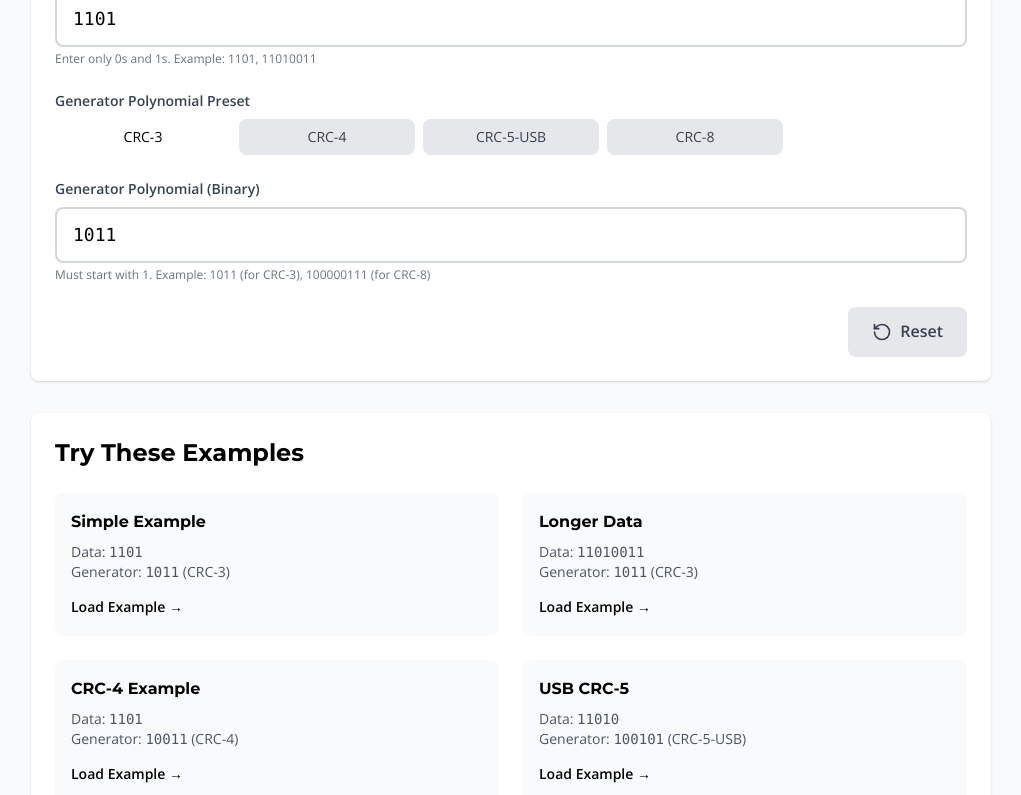
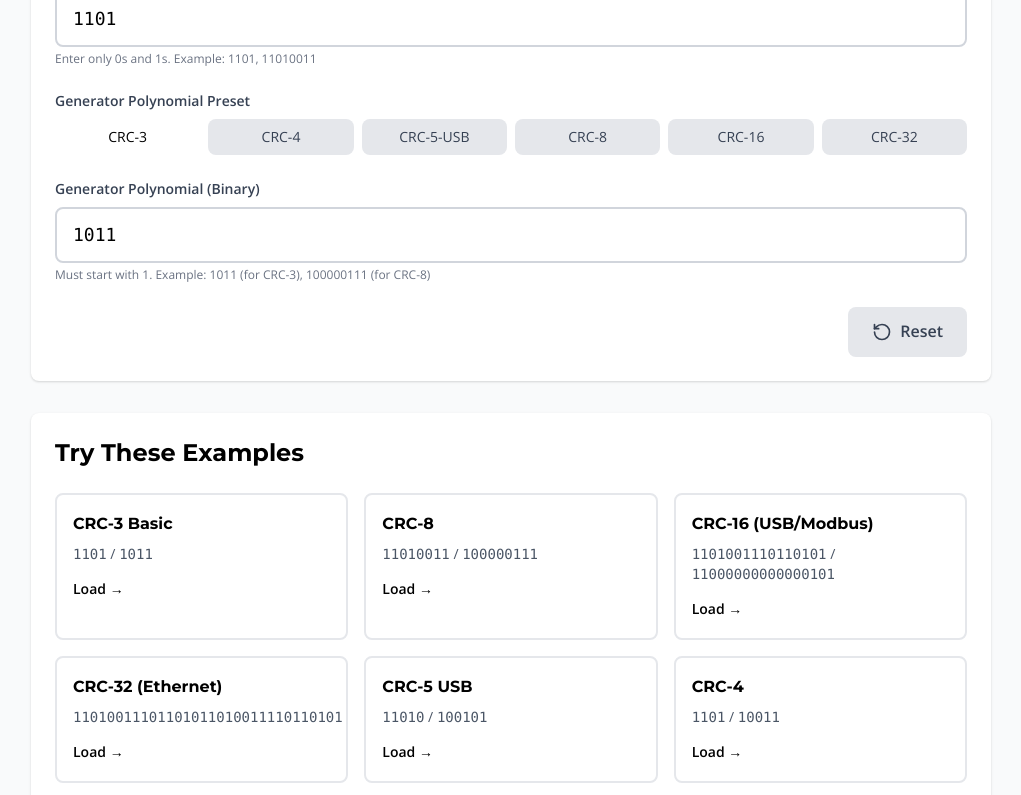
Before and after one commit to SmazSupport/crc-educational-site, a React (Vite) app: page /crc-educational-site/calculator in a window 1280 px wide. Shown: the part 465-1260 px from the top of the page, without its empty margins (129-1150 px from the left). Built offline with nearby package versions, Linux system fonts and the light colour scheme.

Commit message:
finishing updates

```diff
--- a/src/pages/Calculator.jsx
+++ b/src/pages/Calculator.jsx
@@ -13,6 +13,8 @@ const Calculator = () => {
     { name: 'CRC-4', generator: '10011' },
     { name: 'CRC-5-USB', generator: '100101' },
     { name: 'CRC-8', generator: '100000111' },
+    { name: 'CRC-16', generator: '11000000000000101' },
+    { name: 'CRC-32', generator: '100000100110000010001110110110111' },
   ];
 
   const [selectedPreset, setSelectedPreset] = useState('CRC-3');
@@ -185,7 +187,7 @@ const Calculator = () => {
               <label className="block text-sm font-semibold text-gray-700 mb-2">
                 Generator Polynomial Preset
               </label>
-              <div className="grid grid-cols-2 md:grid-cols-5 gap-2">
+              <div className="grid grid-cols-2 md:grid-cols-6 gap-2">
                 {presets.map((preset) => (
                   <button
                     key={preset.name}
@@ -323,12 +325,11 @@ const Calculator = () => {
           <div className="card">
             <h2 className="text-2xl font-bold text-gray-800 mb-6">Try These Examples</h2>
 
-            <div className="grid md:grid-cols-2 gap-6">
-              <div className="bg-gray-50 rounded-lg p-4">
-                <h3 className="font-semibold text-gray-800 mb-2">Simple Example</h3>
+            <div className="grid md:grid-cols-3 gap-4">
+              <div className="border-2 border-gray-200 rounded-lg p-4 hover:border-fhsu-gold transition-colors">
+                <h3 className="font-semibold text-gray-800 mb-2">CRC-3 Basic</h3>
                 <p className="text-sm text-gray-600 mb-3">
-                  Data: <span className="font-mono">1101</span><br />
-                  Generator: <span className="font-mono">1011</span> (CRC-3)
+                  <span className="font-mono">1101</span> / <span className="font-mono">1011</span>
                 </p>
                 <button
                   onClick={() => {
@@ -339,34 +340,86 @@ const Calculator = () => {
                   }}
                   className="text-fhsu-gold hover:text-fhsu-gold-dark font-semibold text-sm cursor-pointer hover:underline"
                 >
-                  Load Example →
+                  Load →
                 </button>
               </div>
 
-              <div className="bg-gray-50 rounded-lg p-4">
-                <h3 className="font-semibold text-gray-800 mb-2">Longer Data</h3>
+              <div className="border-2 border-gray-200 rounded-lg p-4 hover:border-fhsu-gold transition-colors">
+                <h3 className="font-semibold text-gray-800 mb-2">CRC-8</h3>
                 <p className="text-sm text-gray-600 mb-3">
-                  Data: <span className="font-mono">11010011</span><br />
-                  Generator: <span className="font-mono">1011</span> (CRC-3)
+                  <span className="font-mono">11010011</span> / <span className="font-mono">100000111</span>
                 </p>
                 <button
                   onClick={() => {
                     setData('11010011');
-                    setGenerator('1011');
-                    setSelectedPreset('CRC-3');
+                    setGenerator('100000111');
+                    setSelectedPreset('CRC-8');
                     window.scrollTo({ top: 0, behavior: 'smooth' });
                   }}
                   className="text-fhsu-gold hover:text-fhsu-gold-dark font-semibold text-sm cursor-pointer hover:underline"
                 >
-                  Load Example →
+                  Load →
                 </button>
               </div>
 
-              <div className="bg-gray-50 rounded-lg p-4">
-                <h3 className="font-semibold text-gray-800 mb-2">CRC-4 Example</h3>
+              <div className="border-2 border-gray-200 rounded-lg p-4 hover:border-fhsu-gold transition-colors">
+                <h3 className="font-semibold text-gray-800 mb-2">CRC-16 (USB/Modbus)</h3>
                 <p className="text-sm text-gray-600 mb-3">
-                  Data: <span className="font-mono">1101</span><br />
-                  Generator: <span className="font-mono">10011</span> (CRC-4)
+                  <span className="font-mono">1101001110110101</span> / <span className="font-mono">11000000000000101</span>
+                </p>
+                <button
+                  onClick={() => {
+                    setData('1101001110110101');
+                    setGenerator('11000000000000101');
+                    setSelectedPreset('CRC-16');
+                    window.scrollTo({ top: 0, behavior: 'smooth' });
+                  }}
+                  className="text-fhsu-gold hover:text-fhsu-gold-dark font-semibold text-sm cursor-pointer hover:underline"
+                >
+                  Load →
+                </button>
+              </div>
+
+              <div className="border-2 border-gray-200 rounded-lg p-4 hover:border-fhsu-gold transition-colors">
+                <h3 className="font-semibold text-gray-800 mb-2">CRC-32 (Ethernet)</h3>
+                <p className="text-sm text-gray-600 mb-3">
+                  <span className="font-mono">11010011101101011010011110110101</span>
+                </p>
+                <button
+                  onClick={() => {
+                    setData('11010011101101011010011110110101');
+                    setGenerator('100000100110000010001110110110111');
+                    setSelectedPreset('CRC-32');
+                    window.scrollTo({ top: 0, behavior: 'smooth' });
+                  }}
+                  className="text-fhsu-gold hover:text-fhsu-gold-dark font-semibold text-sm cursor-pointer hover:underline"
+                >
+                  Load →
+                </button>
+              </div>
+
+              <div className="border-2 border-gray-200 rounded-lg p-4 hover:border-fhsu-gold transition-colors">
+                <h3 className="font-semibold text-gray-800 mb-2">CRC-5 USB</h3>
+                <p className="text-sm text-gray-600 mb-3">
+                  <span className="font-mono">11010</span> / <span className="font-mono">100101</span>
+                </p>
+                <button
+                  onClick={() => {
+                    setData('11010');
+                    setGenerator('100101');
+                    setSelectedPreset('CRC-5-USB');
+                    window.scrollTo({ top: 0, behavior: 'smooth' });
+                  }}
+                  className="text-fhsu-gold hover:text-fhsu-gold-dark font-semibold text-sm cursor-pointer hover:underline"
+                >
+                  Load →
+                </button>
+              </div>
+
+              <div className="border-2 border-gray-200 rounded-lg p-4 hover:border-fhsu-gold transition-colors">
+                <h3 className="font-semibold text-gray-800 mb-2">CRC-4</h3>
+                <p className="text-sm text-gray-600 mb-3">
+                  <span className="font-mono">1101</span> / <span className="font-mono">10011</span>
                 </p>
                 <button
                   onClick={() => {
@@ -377,26 +430,7 @@ const Calculator = () => {
                   }}
                   className="text-fhsu-gold hover:text-fhsu-gold-dark font-semibold text-sm cursor-pointer hover:underline"
                 >
-                  Load Example →
-                </button>
-              </div>
-
-              <div className="bg-gray-50 rounded-lg p-4">
-                <h3 className="font-semibold text-gray-800 mb-2">USB CRC-5</h3>
-                <p className="text-sm text-gray-600 mb-3">
-                  Data: <span className="font-mono">11010</span><br />
-                  Generator: <span className="font-mono">100101</span> (CRC-5-USB)
-                </p>
-                <button
-                  onClick={() => {
-                    setData('11010');
-                    setGenerator('100101');
-                    setSelectedPreset('CRC-5-USB');
-                    window.scrollTo({ top: 0, behavior: 'smooth' });
-                  }}
-                  className="text-fhsu-gold hover:text-fhsu-gold-dark font-semibold text-sm cursor-pointer hover:underline"
-                >
-                  Load Example →
+                  Load →
                 </button>
               </div>
             </div>
--- a/src/pages/References.jsx
+++ b/src/pages/References.jsx
@@ -36,37 +36,26 @@ const References = () => {
           </div>
         </section>
 
-        {/* Design Attribution */}
+        {/* Additional Notes */}
         <section className="mb-12">
           <div className="bg-white rounded-lg shadow-md p-8">
-            <h2 className="text-2xl font-bold text-gray-800 mb-4">Design Attribution</h2>
-            <p className="text-gray-700">
-              The color scheme and visual style of this website are based on the Fort Hays State University (FHSU) brand guidelines.
-              The primary colors—FHSU Black (#000000) and Tiger Gold (#F6BE00)—along with the typography choices (Montserrat for headings, Open Sans for body text)
-              were adapted from the official FHSU website (<a href="https://www.fhsu.edu" target="_blank" rel="noopener noreferrer" className="text-fhsu-gold hover:underline">https://www.fhsu.edu</a>)
-              to maintain institutional brand consistency.
-            </p>
-          </div>
-        </section>
+            <h2 className="text-2xl font-bold text-gray-800 mb-4">Additional Notes</h2>
 
-        {/* Development Stack */}
-        <section className="mb-12">
-          <div className="bg-white rounded-lg shadow-md p-8">
-            <h2 className="text-2xl font-bold text-gray-800 mb-4">Development Stack</h2>
-            <p className="text-gray-700 mb-4">
-              This educational website was built using modern web development technologies:
-            </p>
-            <ul className="list-disc list-inside space-y-2 text-gray-700 ml-4">
-              <li><strong>React</strong> - JavaScript library for building the user interface</li>
-              <li><strong>React Router</strong> - Client-side routing for navigation between pages</li>
-              <li><strong>Tailwind CSS</strong> - Utility-first CSS framework for styling</li>
-              <li><strong>Vite</strong> - Build tool and development server</li>
-              <li><strong>Lucide React</strong> - Icon library for UI elements</li>
-              <li><strong>GitHub Pages</strong> - Hosting platform for deployment</li>
-            </ul>
-            <p className="text-gray-700 mt-4">
-              The source code is version-controlled using Git and hosted on GitHub, enabling collaborative development and continuous deployment.
-            </p>
+            <div className="space-y-4 text-gray-700">
+              <div>
+                <h3 className="font-semibold mb-1">Design Attribution</h3>
+                <p className="text-sm">
+                  Color scheme and typography based on Fort Hays State University brand guidelines (<a href="https://www.fhsu.edu" target="_blank" rel="noopener noreferrer" className="text-fhsu-gold hover:underline">fhsu.edu</a>).
+                </p>
+              </div>
+
+              <div>
+                <h3 className="font-semibold mb-1">Development Stack</h3>
+                <p className="text-sm">
+                  Built with React, React Router, Tailwind CSS, Vite, and Lucide React. Hosted on GitHub Pages.
+                </p>
+              </div>
+            </div>
           </div>
         </section>
 
```
